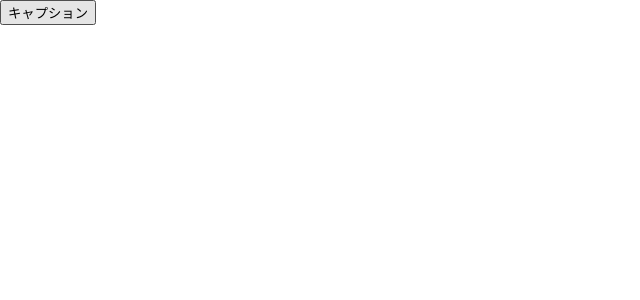
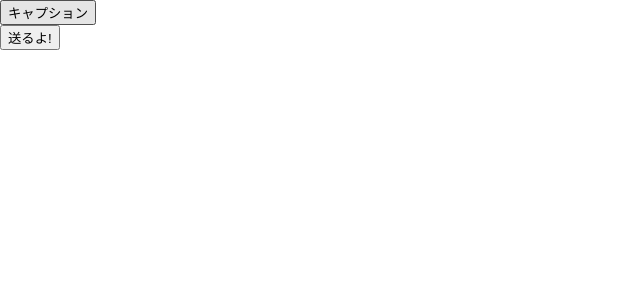
Before and after one commit to katuo-sakana/capture-plus, a Nuxt app: page / in a window 1280 px wide. Shown: the top 300 px of the page, without its empty margins (0-640 px from the left). Built offline with nearby package versions, Linux system fonts and the light colour scheme.

Commit message:
formのPOSTメソッドでアクセス

```diff
--- a/pages/index.vue
+++ b/pages/index.vue
@@ -1,6 +1,10 @@
 <template>
   <div class="container">
     <button v-on:click="fetch">キャプション</button>
+
+    <form action="api/caps" method="post">
+      <input type="submit" name="submit_name" value="送るよ!" />
+    </form>
   </div>
 </template>
 
```
